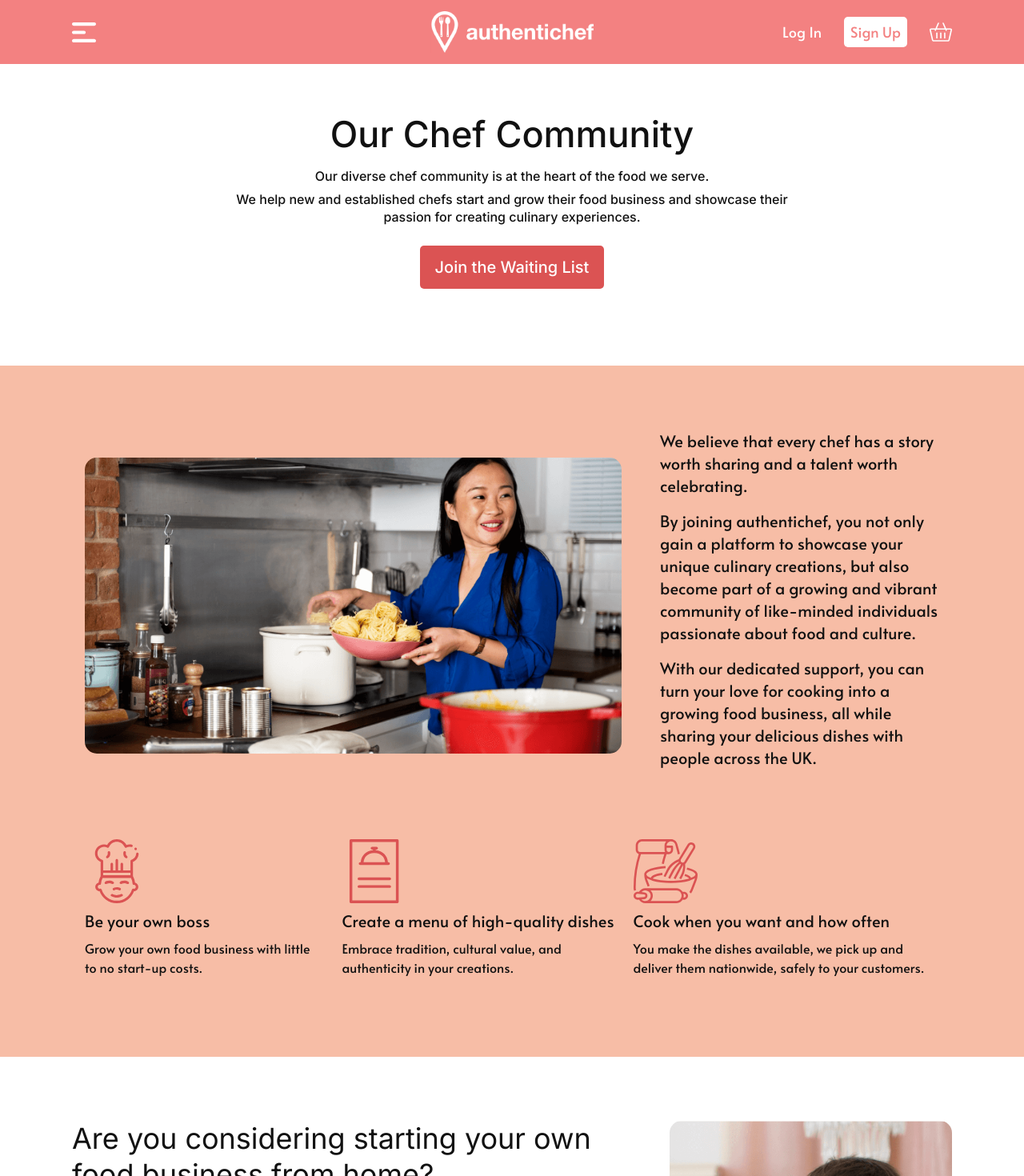
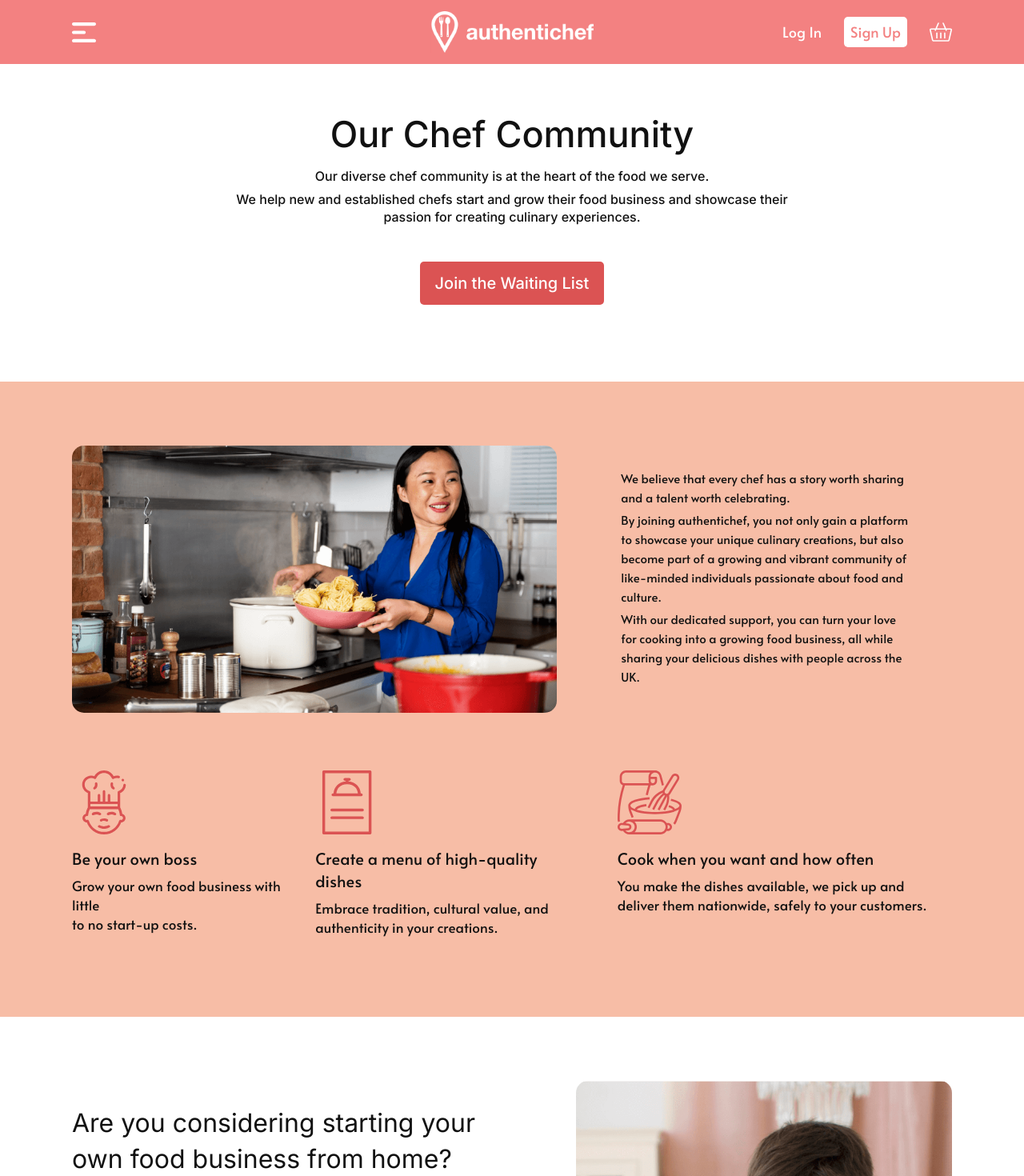
Before and after one commit to anurag-17/authentichef-website, a Next.js app in the folder client/: page /become-chef in a window 1280 px wide. Shown: the top 1470 px of the page at 80% size. Built offline with nearby package versions, Linux system fonts and the light colour scheme.

Commit message:
make page reponsive

```diff
--- a/client/src/app/become-chef/page.js
+++ b/client/src/app/become-chef/page.js
@@ -17,23 +17,23 @@ const BecomeChef = () => {
           <Navbar className="" />
 
           <div className="text-center sm:text-[20px] 2xl:mt-[76px]">
-            <div className="max-w-[1600px] mx-auto px-4 xl:pt-[140px] pt-[90px]">
-              <h1 className="font-alata font-medium text-[#111111] text-4xl md:text-5xl lg:text-6xl xl:text-[45px] 2xl:text-[75px] leading-[1.3] md:leading-[1.2] xl:leading-[55px] 2xl:leading-[85px] mb-[10px]">
+            <div className="max-w-[1600px] xl:max-w-[1100px] lg:max-w-[850px] md:max-w-[800px] mx-auto px-4 xl:pt-[140px] pt-[90px]">
+              <h1 className="font-alata font-medium text-[#111111] text-4xl md:text-5xl lg:text-[2.7rem] lg:text-6xl xl:text-[45px] 2xl:text-[75px] leading-[1.3] md:leading-[1.2] xl:leading-[55px] 2xl:leading-[85px] mb-[10px]">
                 Our Chef Community
               </h1>
-              <div className="2xl:max-w-[1098px]  xl:max-w-[700px] lg:max-w-[600px] mx-auto text-[#111111] mb-[25px]">
-                <p className="font-alata font-medium text-base md:text-lg lg:text-xl xl:text-[16px] 2xl:text-[25px] leading-[1.5] md:leading-[1.4] xl:leading-[30px] 2xl:leading-[50px] mb-[3px]">
+              <div className="2xl:max-w-[1098px] xl:max-w-[700px] lg:max-w-[600px] mx-auto text-[#111111] mb-[25px] ">
+                <p className="font-alata font-medium text-base md:text-lg 2xl:mt-[16px] lg:text-xl xl:text-[16px] xl:text-[1.5rem] 2xl:text-[25px] leading-[1.5] md:leading-[1.4] xl:leading-[30px] 2xl:leading-[50px] mb-[3px]">
                   Our diverse chef community is at the heart of the food we
                   serve.
                 </p>
-                <p className="font-alata font-medium text-base md:text-lg lg:text-xl xl:text-[16px] 2xl:text-[25px] leading-[1.5] md:leading-[1.4] xl:leading-[22px] 2xl:leading-[35px]">
+                <p className="font-alata font-medium text-base md:text-lg lg:text-xl 2xl:mt-[12px] xl:text-[16px] 2xl:text-[25px] leading-[1.5] md:leading-[1.4] xl:leading-[22px] 2xl:leading-[35px]">
                   We help new and established chefs start and grow their food
                   business and showcase their passion for creating culinary
                   experiences.
                 </p>
               </div>
               <div className="flex justify-center">
-                <button className="font-alata w-auto font-medium bg-[#DB5353] text-white rounded-[5px] w-[130px] xl:w-[230px] 2xl:w-[240px] py-1 xl:py-[12px] lg:py-[10px] px-3 lg:px-4 xs:w-[80%] xs:py-[12px] xs:mx-auto">
+                <button className="font-alata w-auto font-medium bg-[#DB5353] text-white rounded-[5px] w-[130px] xl:w-[230px] 2xl:w-[240px] py-1 xl:py-[12px] lg:py-[10px] px-3 lg:px-4 xs:w-[80%] mt-[20px] xs:py-[12px] xs:mx-auto">
                   Join the Waiting List
                 </button>
               </div>
@@ -41,37 +41,37 @@ const BecomeChef = () => {
           </div>
 
           <div className="bg-[#f7bda6] w-full mt-8 lg:mt-16 xl:mt-24 2xl:mt-36 my-10">
-            <div className="2xl:max-w-[1600px] xl:max-w-[1100px] lg:max-w-[850px] md:max-w-[800px] mx-auto px-4 pb-10 lg:pb-20 2xl:pb-36">
-              <div className="flex flex-col lg:flex-row items-center justify-between py-10 lg:py-20">
-                <div className="xl:w-[100%] 2xl:w-full lg:w-auto mb-5 lg:mb-0">
+            <div className="2xl:max-w-[1600px] xl:max-w-[1100px] lg:max-w-[850px] md:max-w-[800px] mx-auto  pb-10 lg:pb-20 2xl:pb-[55px]">
+              <div className="flex flex-col xs:px-[20px]  lg:flex-row items-center justify-between py-10 lg:py-20">
+                <div className="xl:w-[70%]    lg:w-[70%] mb-5 2xl:w-[76%] lg:mb-0">
                   <Image
                     src={banner1}
                     width={920}
                     height={507}
-                    className="rounded-[15px] w-full lg:w-[100%] 2xl:w-[928px]"
+                    className="rounded-[15px] w-full lg:w-[100%] 2xl:h-[507px] 2xl:w-[920px]"
                     alt="Banner Image"
                   />
                 </div>
-                <div className="w-full lg:w-[57%] xl:w-[52%] 2xl:w-[40%] lg:ml-12 flex flex-col justify-center text-center lg:text-left lg:mx-0 mx-auto">
-                  <p className="text-[#111111] alata mb-4 text-sm sm:text-base lg:text-lg xl:text-xl 2xl:text-2xl">
+                <div className="w-full lg:w-[57%] sm:px-[30px] md:px-[30px] xl:w-[52%] 2xl:w-[47%] xl:pl-[80px] lg:pl-[60px] xl:mr-[20px] flex flex-col justify-center text-center lg:text-left lg:mx-0 mx-auto">
+                  <p className="text-[#111111] alata mb-4 text-sm sm:text-base 2xl:leading-[2.2rem]  xl:text-[15px] lg:text-[12px] 2xl:text-[25px] font-[400] xl:mb-[4px] 2xl:mb-[40px] lg:mb-[4px]">
                     We believe that every chef has a story worth sharing and a
                     talent worth celebrating.
                   </p>
-                  <p className="text-[#111111] mb-4 alata text-sm sm:text-base lg:text-lg xl:text-xl 2xl:text-2xl">
+                  <p className="text-[#111111] mb-4 alata text-sm sm:text-base  2xl:leading-[2.2rem] xl:text-[15px] lg:text-[12px] 2xl:text-[25px] font-[400] xl:mb-[4px] 2xl:mb-[40px] lg:mb-[4px]">
                     By joining authentichef, you not only gain a platform to
                     showcase your unique culinary creations, but also become
                     part of a growing and vibrant community of like-minded
                     individuals passionate about food and culture.
                   </p>
-                  <p className="text-[#111111] mb-4 alata text-sm sm:text-base lg:text-lg xl:text-xl 2xl:text-2xl">
+                  <p className="text-[#111111] mb-4 alata text-sm sm:text-base 2xl:leading-[2.2rem] xl:text-[15px] lg:text-[12px] 2xl:text-[25px] font-[400] xl:mb-[4px] 2xl:mb-[40px] lg:mb-[4px]">
                     With our dedicated support, you can turn your love for
                     cooking into a growing food business, all while sharing your
                     delicious dishes with people across the UK.
                   </p>
                 </div>
               </div>
-              <div className="flex flex-col lg:flex-row gap-6 mt-10 md:mt-[-0.5rem] sm:mt-[-0.5rem] xs:mt-[-0.5rem] mb-5">
-                <div className="flex-1 lg:flex-[2.2] xl:flex-[1.4] text-center lg:text-left">
+              <div className="flex flex-col xs:px-[20px] lg:flex-row gap-6 mt-10 md:mt-[-0.5rem] sm:mt-[-0.5rem] xs:mt-[-0.5rem] mb-5">
+                <div className="flex-1 2xl:flex-[2.0] lg:flex-[2] xl:flex-[1.3] text-center lg:text-left">
                   <Image
                     src={boss}
                     width={94}
@@ -79,15 +79,23 @@ const BecomeChef = () => {
                     className="mx-auto lg:mx-0 mb-2 w-[45px] h-[45px] lg:w-[80px] lg:h-[80px]"
                     alt="Boss Image"
                   />
-                  <h2 className="text-lg alata lg:text-xl 2xl:text-2xl text-[#111111] mb-2 mt-2">
+                  <h2 className="text-lg alata lg:text-xl 2xl:text-2xl lg:text-[17px] xl:text-[20px] text-[#111111] mb-2 mt-4">
                     Be your own boss
                   </h2>
-                  <p className="text-sm lg:text-base alata 2xl:text-lg text-[#111111] mt-2">
-                    Grow your own food business with little to no start-up
-                    costs.
+                  <p className="text-sm lg:text-base alata xl:text-[17px] lg:text-[15px] 2xl:text-lg text-[#111111] mt-2">
+                    Grow your own food business with little
+                    {typeof window !== "undefined" &&
+                      window.innerWidth >= 1280 && (
+                        <>
+                          <br />{" "}
+                          {/* Only render <br> tag on XL and 2XL screens */}
+                        </>
+                      )}
+                    to no start-up costs.
                   </p>
                 </div>
-                <div className="flex-1 lg:flex-[3.2] xl:flex-[1.6] text-center lg:text-left">
+
+                <div className="flex-1 2xl:flex-[2.5] lg:flex-[3] xl:flex-[1.5] text-center lg:text-left">
                   <Image
                     src={dishmenu}
                     width={73}
@@ -95,15 +103,15 @@ const BecomeChef = () => {
                     className="mx-auto lg:mx-0 mb-2 w-[45px] h-[45px] lg:w-[80px] lg:h-[80px]"
                     alt="Dish Menu Image"
                   />
-                  <h2 className="text-lg lg:text-xl alata 2xl:text-2xl text-[#111111] mb-2 mt-2">
+                  <h2 className="text-lg lg:text-xl alata 2xl:text-2xl lg:text-[17px] xl:text-[20px] text-[#111111] mb-2 mt-4">
                     Create a menu of high-quality dishes
                   </h2>
-                  <p className="text-sm lg:text-base alata 2xl:text-lg text-[#111111] mt-2">
+                  <p className="text-sm lg:text-base alata xl:text-[17px] lg:text-[15px] 2xl:text-lg text-[#111111] mt-2">
                     Embrace tradition, cultural value, and authenticity in your
                     creations.
                   </p>
                 </div>
-                <div className="flex-1 lg:flex-[4.6] xl:flex-[1.8] text-center lg:text-left">
+                <div className="flex-1 2xl:flex-[3] sm:px-[30px] lg:flex-[3.1] xl:flex-[1.8] text-center lg:text-left">
                   <Image
                     src={cook}
                     width={94}
@@ -111,11 +119,11 @@ const BecomeChef = () => {
                     className="mx-auto lg:mx-0 mb-2 w-[45px] h-[45px] lg:w-[80px] lg:h-[80px]"
                     alt="Cook Image"
                   />
-                  <h2 className="text-lg lg:text-xl alata 2xl:text-2xl text-[#111111] mb-2 mt-2">
+                  <h2 className="text-lg lg:text-xl alata 2xl:text-2xl lg:text-[17px] xl:text-[20px] text-[#111111] mb-2 mt-4">
                     Cook when you want and how often
                   </h2>
-                  <p className="text-sm lg:text-base alata 2xl:text-lg text-[#111111] mt-2">
-                    You make the dishes available, we pick up and deliver them
+                  <p className="text-sm lg:text-base alata 2xl:text-lg xl:text-[17px] lg:text-[15px] text-[#111111] mt-2">
+                    You make the dishes available, we pick up and deliver them{" "}
                     nationwide, safely to your customers.
                   </p>
                 </div>
@@ -123,11 +131,11 @@ const BecomeChef = () => {
             </div>
           </div>
 
-          <div className="container mx-auto px-4">
+          <div className="container 2xl:max-w-[1600px] mx-auto">
             <div className="2xl:max-w-[1600px] xl:max-w-[1100px] lg:max-w-[850px] md:max-w-[800px] mx-auto mt-12 xl:mt-20 2xl:mt-24">
-              <div className="flex flex-col md:flex-row justify-between items-stretch mx-auto">
-                <div className="w-full md:w-3/5 lg:mr-4 xl:w-2/3 flex flex-col justify-between">
-                  <h2 className="font-alata text-[#111111] text-2xl leading-8 lg:text-3xl lg:leading-10 xl:text-4xl xl:leading-[45px] 2xl:text-[54px] 2xl:leading-[75px]">
+              <div className="flex flex-col md:flex-row justify-between items-stretch mx-auto xs:px-[20px]">
+                <div className="w-full md:w-3/5 lg:mr-4 xl:w-[47%] 2xl:w-[52%] flex flex-col justify-between">
+                  <h2 className="font-alata text-[#111111] text-2xl xl:text-[2rem] sm:mt-[30px] leading-8 lg:text-3xl xs:mt-[20px] lg:leading-10 xl:text-4xl xl:leading-[45px] 2xl:text-[54px] 2xl:leading-[75px]">
                     Are you considering starting your own food business from
                     home?
                   </h2>
@@ -135,7 +143,7 @@ const BecomeChef = () => {
                     Our Services to get you started and growing!
                   </p>
 
-                  <div className="mt-6 space-y-6 xl:space-y-4 2xl:space-y-6">
+                  <div className="mt-6  space-y-6 xl:space-y-4 2xl:space-y-6">
                     <div className="bg-[#FFE8E8] px-5 py-4 xl:px-5 xl:py-4 2xl:px-6 2xl:py-6">
                       <div className="flex gap-4 xl:gap-6 2xl:gap-8">
                         <div>
@@ -227,7 +235,7 @@ const BecomeChef = () => {
                   </div>
                 </div>
 
-                <div className="w-full md:w-2/5 xl:w-1/3 flex items-stretch mt-12 md:mt-0 md:ml-6">
+                <div className="w-full md:w-2/5 xl:w-[470px] 2xl:w-[712px] flex items-stretch mt-12 md:mt-0 md:ml-6 order-first md:order-last">
                   <Image
                     src={banner2}
                     className="rounded-[15px] w-full object-cover"
@@ -252,8 +260,8 @@ const BecomeChef = () => {
             </div>
           </div>
 
-          <div className="2xl:w-[1400px] xl:w-[1000px] lg:w-[850px] md:w-[800px] w-full mx-auto flex flex-col sm:flex-row justify-between items-center mt-12 xl:mt-20 2xl:mt-28 mb-12 xl:mb-20 2xl:mb-28 px-4 sm:px-0">
-            <div className="2xl:w-[45%] xl:w-[42%] md:w-[50%] sm:w-[50%] lg:w-[50%]  mb-8 sm:mb-0">
+          <div className="2xl:w-[1600px] xs:px-[20px] sm:px-[20px] xl:w-[1100px] lg:w-[850px] md:w-[700px]  w-full mx-auto flex flex-col sm:flex-row justify-between items-center mt-12 xl:mt-20 2xl:mt-28 mb-12 xl:mb-20 2xl:mb-28 px-4 ">
+            <div className="2xl:w-[45%] xl:w-[42%] md:w-[50%] sm:w-[50%] lg:w-[50%] mb-8 sm:mb-0">
               <Image
                 src={banner3}
                 className="rounded-[15px] w-full max-w-[686px] h-auto sm:max-w-[465px] lg:max-w-[313px] xl:max-w-[428px] 2xl:max-w-[686px]"
@@ -261,10 +269,10 @@ const BecomeChef = () => {
               />
             </div>
             <div className="w-full sm:w-[44%] lg:w-[57%] xl:w-[50%] 2xl:w-[46%] max-w-[720px] md:ml-[20px]">
-              <h3 className="font-alata text-[#111111] text-2xl sm:text-[24px] leading-8 text-center sm:text-left sm:text-3xl sm:leading-9 md:text-4xl md:leading-10 xl:text-5xl xl:leading-[45px] 2xl:text-[55px] 2xl:leading-[75px] mb-6">
+              <h3 className="font-alata text-[#111111] xl:text-[2.5rem] text-2xl sm:text-[22px] md:text-[30px] leading-8 text-center sm:text-left sm:text-3xl sm:leading-9 md:text-4xl md:leading-10 xl:text-5xl xl:leading-[45px] 2xl:text-[55px] 2xl:leading-[75px] mb-6">
                 Join the Chef Waiting List
               </h3>
-              <div className="flex flex-col gap-4 md:gap-[5px] xs:gap-[5px] ">
+              <div className="flex flex-col gap-4 md:gap-[5px] xs:gap-[5px]">
                 <div className="flex flex-col sm:flex-row gap-4 xs:gap-[5px]">
                   <input
                     placeholder="First Name"
@@ -281,7 +289,7 @@ const BecomeChef = () => {
                   placeholder="Post Code"
                   className="profile_input w-full"
                 />
-                <button className="font-alata font-medium bg-[#DB5353] text-white rounded-[5px] w-full py-2 mt-4 hover:bg-[#7e2727]">
+                <button className="font-alata font-medium bg-[#DB5353] text-white rounded-[5px] py-2 mt-4 hover:bg-[#7e2727] w-auto h-auto lg:w-[120px] lg:h-[56px] xl:w-[120px] xl:h-[56px] 2xl:w-[120px] 2xl:h-[56px]">
                   Submit
                 </button>
               </div>
```
